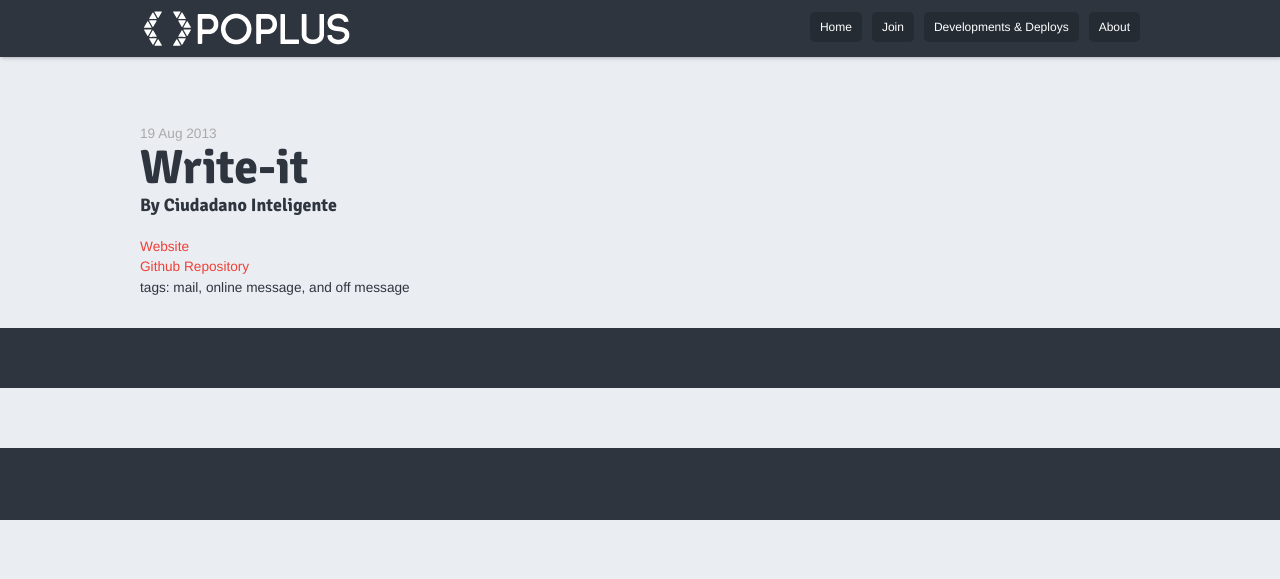
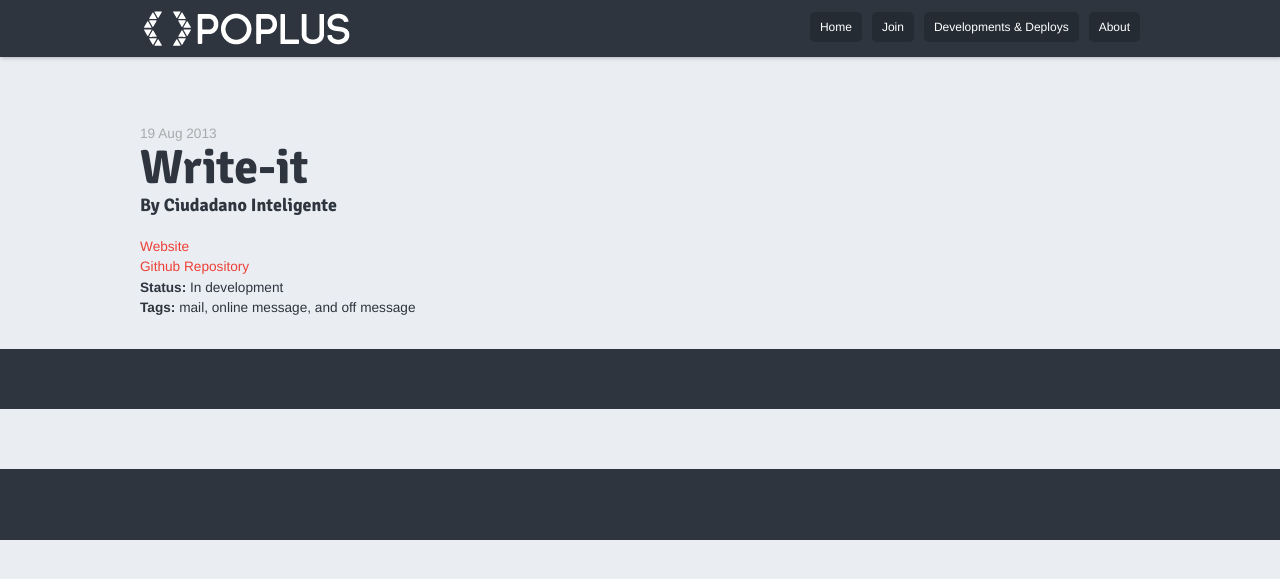
Before and after one commit to poplus/home-poplus, a Jekyll site: the page built from _posts/2013-08-19-writeit.md, in a window 1280 px wide and 900 px high. Shown: the top 579 px of the window. Built offline with Jekyll 4.4.1, drawn with Linux system fonts in a browser that asks for light colours; Markdown is read by kramdown in place of the engine named in the settings.

Commit message:
Layouts for deploys & developments.

```diff
--- /dev/null
+++ b/_layouts/component-developments.html
@@ -0,0 +1,16 @@
+---
+layout: default
+---
+
+<p class="meta">{{ page.date | date_to_string }}</p>
+
+<div class="post">
+	<h1>{{ page.title }}</h1>
+	<h4>By {{ page.owner }}</h4>
+	{{ content }}
+
+	<a href="{{ page.component_url }}">Website</a><br>
+	<a href="{{ page.repo }}">Github Repository</a>
+	<div><strong>Status: </strong>{{ page.status }}</div>
+	<div><strong>Tags: </strong>{{page.tags | array_to_sentence_string }}</div>
+</div>
--- a/_layouts/post.html
+++ b/_layouts/post.html
@@ -7,6 +7,3 @@
 <div class="post">
 {{ content }}
 </div>
-<a href="{{ page.component_url }}">Website</a><br>
-<a href="{{ page.repo }}">Github Repository</a>
-<div>tags: {{page.tags | array_to_sentence_string }}</div>
--- a/_posts/2013-08-19-writeit.md
+++ b/_posts/2013-08-19-writeit.md
@@ -12,7 +12,5 @@
 - online message
 - off message
 publish: true
+status: In development
 ---
-
-# Write-it
->#### By {{ page.owner }}
```
Also changed, not shown: other parts of _posts/2013-08-19-writeit.md (+1 -1 lines), _layouts/component-deploys.html (added, +15 -0 lines), _posts/2013-08-19-billit.md (+2 -4 lines), _posts/2013-08-19-popit.md (+2 -5 lines), catalogue.html (+17 -1 lines).
